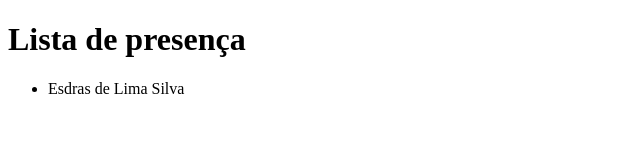
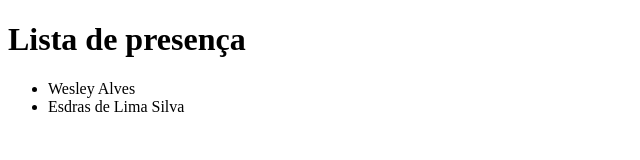
Before and after one commit to Gerencia-de-configuracao-e-mudancas/exemplo-gcm-20231, a plain HTML site: page index.html in a window 1280 px wide. Shown: the whole page, without its empty margins (0-640 px from the left). Drawn offline with Linux system fonts and the light colour scheme.

Commit message:
Update index.html

```diff
--- a/index.html
+++ b/index.html
@@ -10,7 +10,7 @@
     <h1>Lista de presença</h1>
 
     <ul>
-
+        <li>Wesley Alves</li>
 
 
 
```
